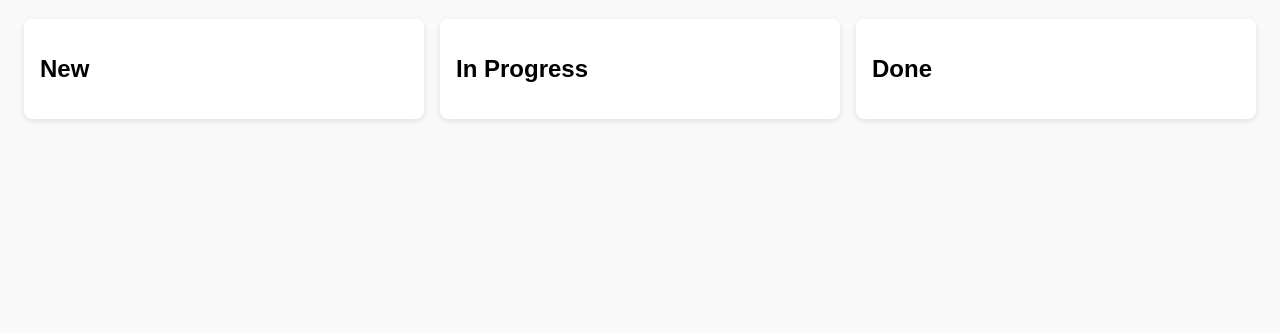
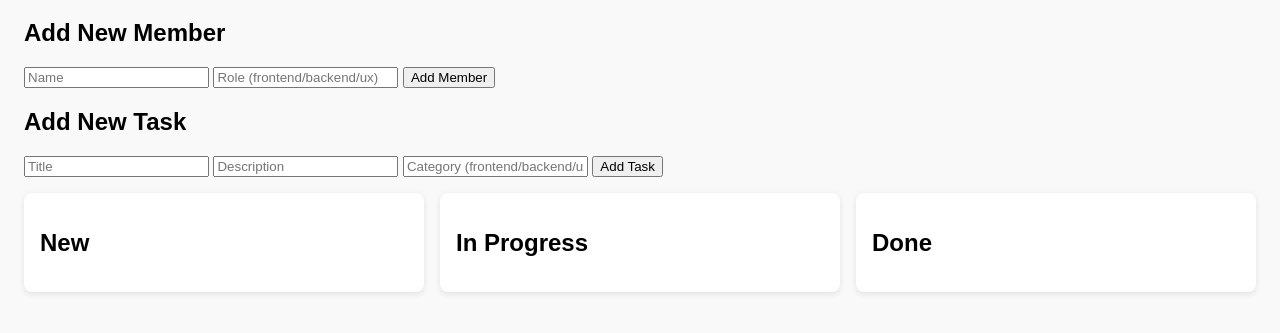
Before and after one commit to LaloKhalid/FE24-JS2-slutprojekt-lareb-khalid-, a website built with Parcel: page src/index.html in a window 1280 px wide. Shown: the part 85-418 px from the top of the page. Built offline with nearby package versions, Linux system fonts and the light colour scheme; some packages are replaced by stand-ins of ours; no server answers; the database is empty.

Commit message:
member and task form added

```diff
--- a/src/index.html
+++ b/src/index.html
@@ -7,7 +7,26 @@
   <link rel="stylesheet" href="./styles.css">
 </head>
 <body>
-  <h1>Scrum Board</h1>
+
+<h1>Scrum Board</h1>
+
+  <h2>Add New Member</h2>
+<form id="member-form">
+  <input type="text" id="member-name" placeholder="Name" required>
+  <input type="text" id="member-role" placeholder="Role (frontend/backend/ux)" required>
+  <button type="submit">Add Member</button>
+</form>
+
+<h2>Add New Task</h2>
+<form id="task-form">
+  <input type="text" id="task-title" placeholder="Title" required>
+  <input type="text" id="task-desc" placeholder="Description" required>
+  <input type="text" id="task-category" placeholder="Category (frontend/backend/ux)" required>
+  <button type="submit">Add Task</button>
+</form>
+
+
+
   <div id="board">
     <div class="column" id="new-tasks">
       <h2>New</h2>
```
